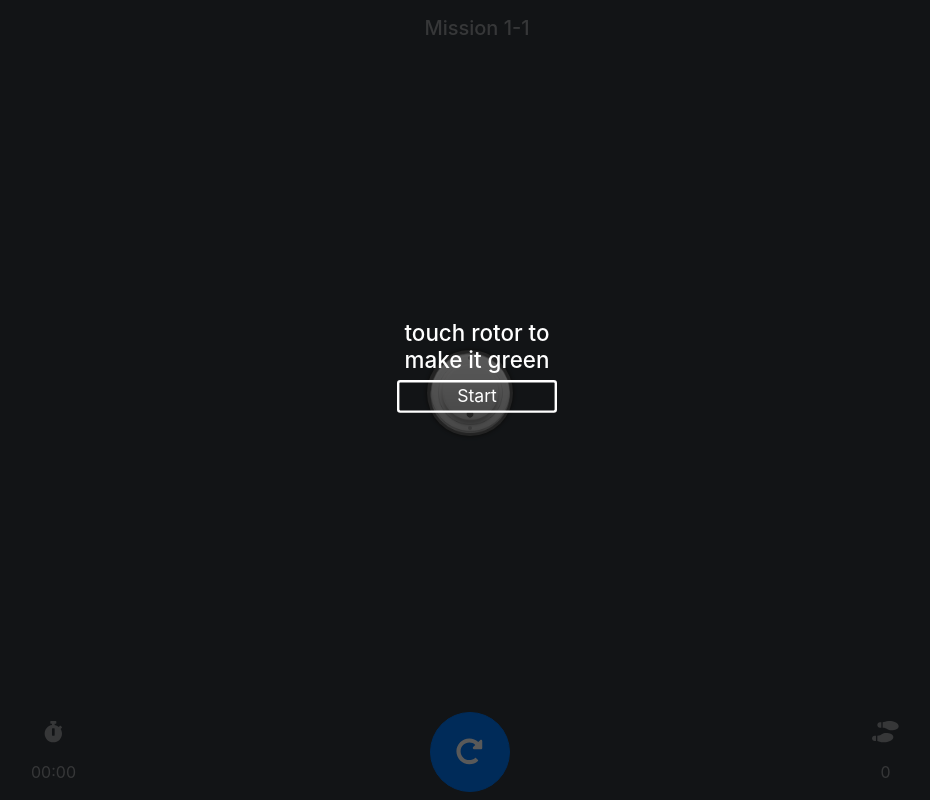
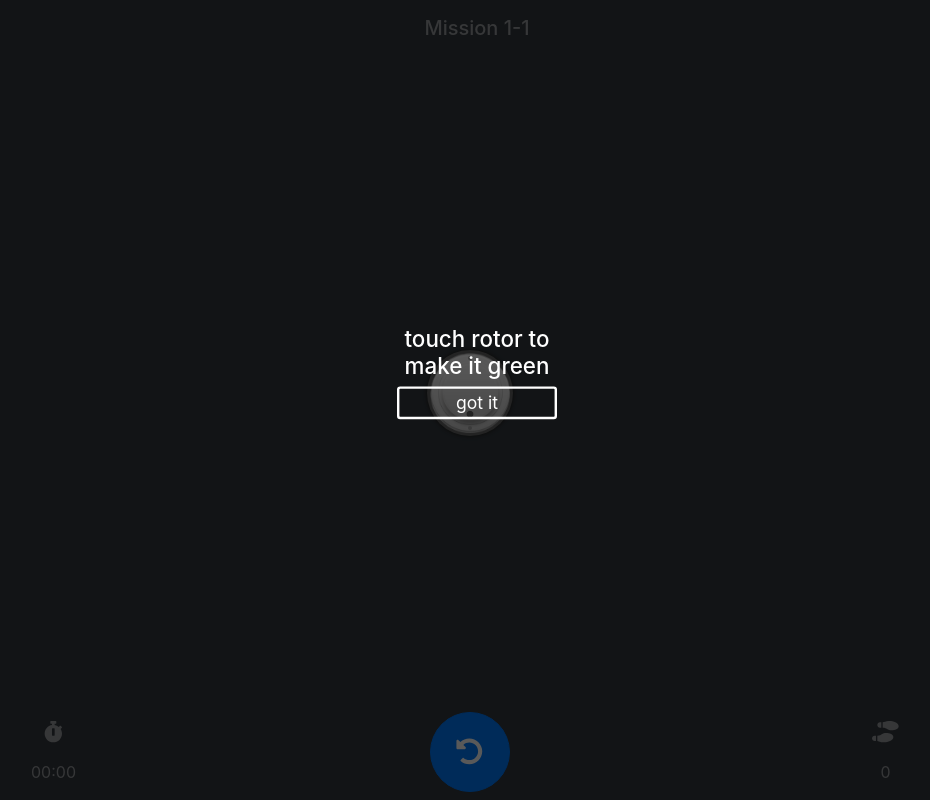
Before and after one commit to xenirio/enigma, an Angular app: page / in a window 1280 px wide. Shown: the whole page, without its empty margins (163-1093 px from the left). Built offline with nearby package versions, Linux system fonts and the light colour scheme.

Commit message:
Modify splash screen for cover

```diff
--- a/src/app/app.component.html
+++ b/src/app/app.component.html
@@ -1,3 +1,2 @@
-<app-splash></app-splash>
-<app-header title="Mission 1-1"></app-header>
+<app-header [title]="'Mission 1-1'"></app-header>
 <router-outlet></router-outlet>
--- a/src/app/app.component.ts
+++ b/src/app/app.component.ts
@@ -6,4 +6,5 @@ import { Component } from '@angular/core';
   styleUrls: ['./app.component.css']
 })
 export class AppComponent {
+
 }
--- a/src/app/board/board.component.html
+++ b/src/app/board/board.component.html
@@ -1,3 +1,4 @@
+<app-splash [title]="cover" [symbol]="symbol" [visible]="steps.length === 0"></app-splash>
 <div class="container">
     <div class="row">
         <div class="col">
--- a/src/app/board/board.component.ts
+++ b/src/app/board/board.component.ts
@@ -1,4 +1,4 @@
-import { Mission } from './shared/mission.model';
+import { Mission, Symbol } from './shared/mission.model';
 import { Circuit } from './shared/circuit.model';
 import { Component, OnInit } from '@angular/core';
 import { Rotor } from './shared/rotor.model';
@@ -15,6 +15,8 @@ export class BoardComponent implements OnInit {
   positions: any[] = [];
   started: number;
   steps: string[] = [];
+  symbol: Symbol;
+  cover: string;
 
   get rotors(): Rotor[] {
     return Object.keys(this.mission.rotors).map(k => this.mission.rotors[k]);
@@ -40,6 +42,9 @@ export class BoardComponent implements OnInit {
     };
     this._missions = [
       new Mission({
+        major: 0,
+        minor: 1,
+        cover: "touch rotor to make it green",
         layout: [
           [1]
         ],
@@ -54,6 +59,9 @@ export class BoardComponent implements OnInit {
         }
       }),
       new Mission({
+        major: 0,
+        minor: 2,
+        cover: "make rotors all green",
         layout: [
           [1],
           [1]
@@ -81,10 +89,12 @@ export class BoardComponent implements OnInit {
 
   ngOnInit() {
     this.start(this._missions.pop());
+    this.started = new Date().getTime();
   }
 
   start(mission: Mission) {
     this.mission = mission;
+    this.cover = mission.cover;
     this.steps = [];
     this.positions = [];
 
@@ -110,7 +120,6 @@ export class BoardComponent implements OnInit {
         }
       }
     }
-    this.started = new Date().getTime();
   }
 
   onDial(id: string) {
@@ -120,12 +129,15 @@ export class BoardComponent implements OnInit {
       this.mission.steps = this.steps;
       setTimeout(() => {
         this.start(this._missions.pop());
-      }, 2000);
+      }, 1000);
     }
   }
 
   onReset() {
     this.steps = [];
+    this.symbol = Symbol.Reset;
+    this.cover = "reset";
+
     this.mission.reset();
   }
 }
--- a/src/app/board/shared/mission.model.ts
+++ b/src/app/board/shared/mission.model.ts
@@ -1,13 +1,25 @@
 import { Circuit } from "./circuit.model";
 import { Rotor } from "./rotor.model";
 
+export enum Symbol {
+    Reset = 0,
+    Nice = 1,
+    Excellent = 2
+}
+
 export class Mission {
+    major: number;
+    minor: number;
+    cover: string;
     layout: number[][];
     rotors: { [id: string]: Rotor } = {};
     circuits: { [id: string]: Circuit } = {};
     steps: string[] = [];
 
     constructor(attrs?: {
+        major: number,
+        minor: number,
+        cover: string,
         layout: number[][],
         rotors: { [id: string]: Rotor },
         circuits: { [id: string]: Circuit }
--- a/src/app/shared/control/control.component.html
+++ b/src/app/shared/control/control.component.html
@@ -10,7 +10,7 @@
   <ul class="navbar-nav col-4">
     <li class="nav-item text-center">
       <button type="button" class="btn btn-primary btn-lg rounded-circle" (click)="onReset()">
-        <fa-icon [icon]="faRedoAlt" size="lg"></fa-icon>
+        <fa-icon [icon]="faUndoAlt" size="lg"></fa-icon>
       </button>
     </li>
   </ul>
--- a/src/app/shared/control/control.component.ts
+++ b/src/app/shared/control/control.component.ts
@@ -1,5 +1,5 @@
 import { Component, OnInit, Input, Output, EventEmitter } from '@angular/core';
-import { faStopwatch, faRedoAlt, faShoePrints } from '@fortawesome/free-solid-svg-icons';
+import { faStopwatch, faUndoAlt, faShoePrints } from '@fortawesome/free-solid-svg-icons';
 
 @Component({
   selector: 'app-control',
@@ -18,7 +18,7 @@ export class ControlComponent implements OnInit {
   }
 
   faStopwatch = faStopwatch;
-  faRedoAlt = faRedoAlt;
+  faUndoAlt = faUndoAlt;
   faShoePrints = faShoePrints;
 
   ngOnInit() {
--- a/src/app/shared/splash/splash.component.html
+++ b/src/app/shared/splash/splash.component.html
@@ -1,8 +1,13 @@
 <div class="splash-background" [ngClass]="visibility"></div>
-<div class="splash-wrapper" (click)="dismiss()" [ngClass]="visibility">
+<div class="splash-wrapper" [ngClass]="visibility">
   <div class="well mission-splash">
-    <h3>touch rotor to make it green</h3>
-    <button class="btn-close-overlay btn-block">Start</button>
+    <h3>
+        <fa-icon [icon]="icon" size="3x" *ngIf="icon !== undefined"></fa-icon>
+    </h3>
+    <h3>
+      {{title}}
+    </h3>
+    <button (click)="dismiss()" class="btn-close-overlay btn-block" *ngIf="icon === undefined">got it</button>
   </div>
   <div class="popup_align" style="display: inline-block; vertical-align: middle; height: 100%;"></div>
 </div>
--- a/src/app/shared/splash/splash.component.ts
+++ b/src/app/shared/splash/splash.component.ts
@@ -1,4 +1,6 @@
-import { Component, OnInit } from '@angular/core';
+import { Component, OnInit, Input } from '@angular/core';
+import { faUndoAlt, faThumbsUp, faMedal, IconDefinition } from '@fortawesome/free-solid-svg-icons';
+import { Symbol } from 'src/app/board/shared/mission.model';
 
 @Component({
   selector: 'app-splash',
@@ -6,7 +8,35 @@ import { Component, OnInit } from '@angular/core';
   styleUrls: ['./splash.component.css']
 })
 export class SplashComponent implements OnInit {
-  visibility: string = "visible";
+  @Input() title: string;
+  @Input() symbol: Symbol;
+
+  private _timer: any;
+  private _visible: boolean;
+  @Input()
+  set visible(visible: boolean) {
+    this._visible = visible;
+    clearTimeout(this._timer);
+    if (this.icon !== undefined)
+      this._timer = setTimeout(() => { this.dismiss() }, 600);
+  }
+
+  get icon(): IconDefinition {
+    switch (this.symbol) {
+      case Symbol.Reset:
+        return faUndoAlt;
+      case Symbol.Nice:
+        return faThumbsUp;
+      case Symbol.Excellent:
+        return faMedal;
+      default:
+        return undefined;
+    }
+  }
+
+  get visibility() {
+    return this._visible ? "visible" : "invisible";
+  }
 
   constructor() { }
 
@@ -14,6 +44,6 @@ export class SplashComponent implements OnInit {
   }
 
   dismiss() {
-    this.visibility = "invisible";
+    this._visible = false;
   }
 }
```
